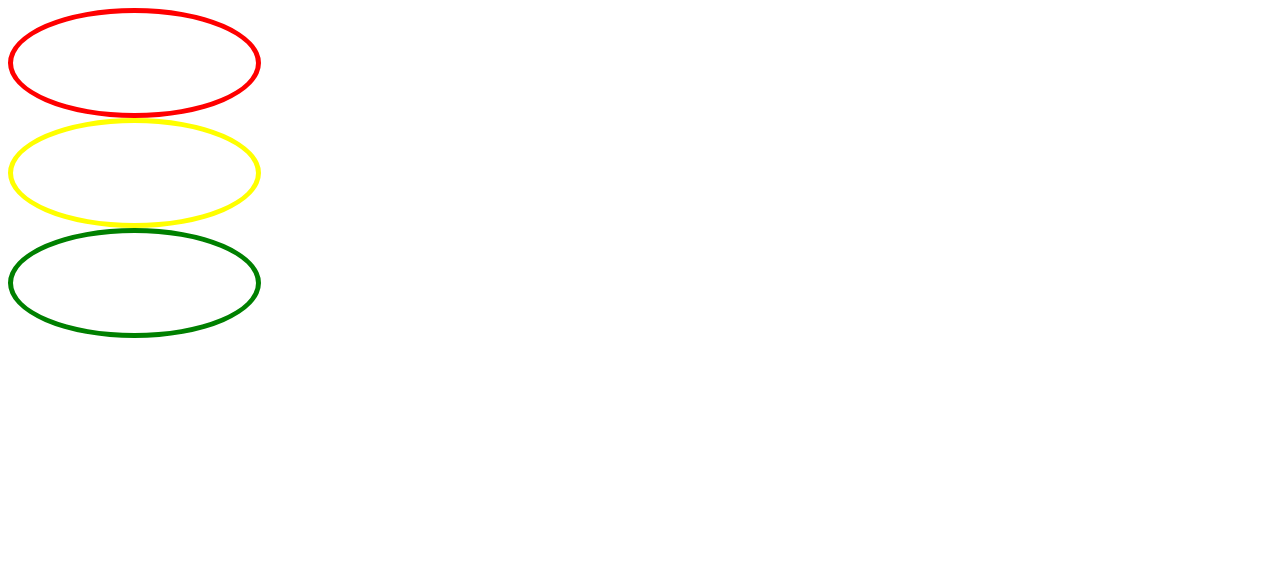
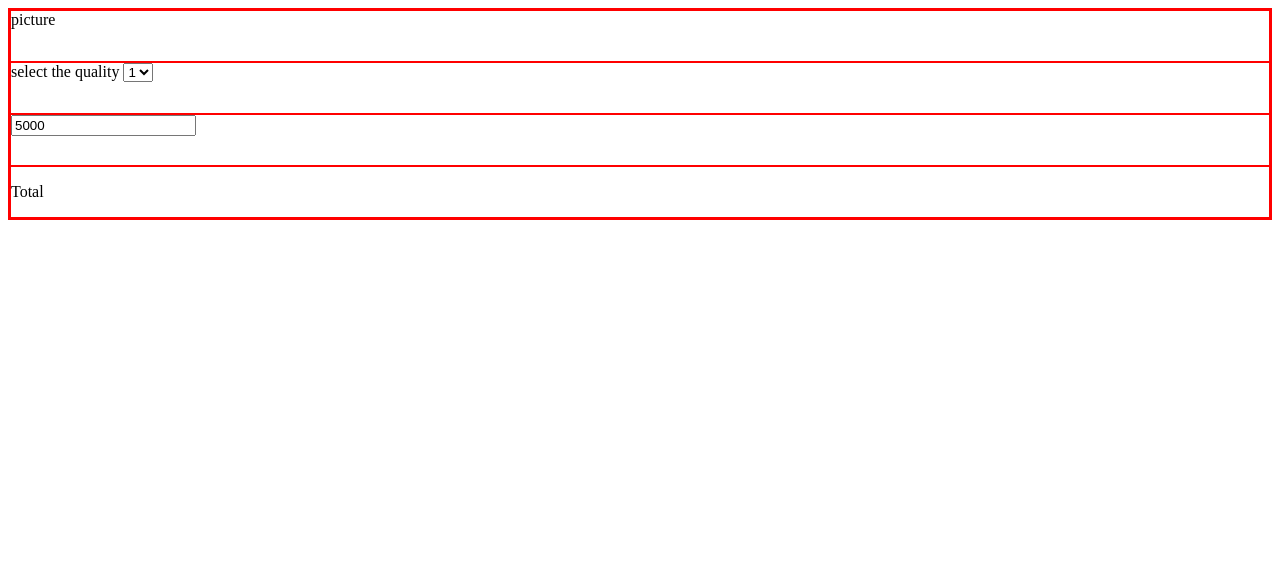
Before and after one commit to dominicdre/web-project, a plain HTML site: page examples/index.html in a window 1280 px wide. Drawn offline with Linux system fonts and the light colour scheme.

Commit message:
first file

```diff
--- a/css/style.css
+++ b/css/style.css
@@ -28,7 +28,7 @@ nav ul li{
     float: none;
 }
 nav ul li a{
-    color: black;
+    color: silver;
     font-size: 17px;
     text-decoration: none;
 }
--- a/examples/index.html
+++ b/examples/index.html
@@ -4,41 +4,49 @@
     <meta charset="UTF-8">
     <meta name="viewport" content="width=device-width, initial-scale=1.0">
     <title>Document</title>
-    <style>
-        .strong{
-            height: 570px;
-            width: 20%;
-            display: flex;
-            flex-direction: column;
-        }
-        #a{
+</head>
+<style>
+    div{
+        min-height: 50px;
+        border: 1px solid red;
+    }
+</style>
+<!-- ASSIGNMENT -->
+<body>
+    <div class="container-fluid">
+    <form>
+        <div class="row">
+            <div class="col-md-3">
+                picture
+            </div>
+            <div class="col-md-3">
+                <label>select the quality</label>
+                <select>
+                    <option>1</option>
+                    <option>2</option>
+                    <option>3</option>
+                    <option>4</option>
+                    <option>5</option>
+                </select>
+            </div>
+            <div class="col-md-3">
+                <input type="text" name="price" value="5000" id="price1">
+            </div>
+            <div class="col-md-3">
+                <p>Total</p>
+            </div>
+        </div>
+    </form>
+    </div>
+    </select>
+    <script type="text/javascript">
+       var names=["bola","dominic","lola","desmond"];
+       var length= names.length
+       for(i=0; i<length; i++){
 
-            color: green;
-            border: 5px solid red;
-            border-radius: 250%;
-            height: 100px;
-        }
-        #b{
 
-            color: yellow;
-            border: 5px solid yellow;
-            border-radius: 250%;
-            height: 100px;
-        }
-        #c{
+       }
 
-            color: red;
-            border: 5px solid green;
-            border-radius: 250%;
-            height: 100px;
-        }
-    </style>
-</head>
-<body>
-    <div class="strong">
-        <div id="a"></div>
-        <div id="b"></div>
-        <div id="c"></div>
-    </div>
+    </script>
 </body>
 </html>
```
Also changed, not shown: examples/javascript/script.js (added, +68 -0 lines), examples/javascript/work.html (added, +15 -0 lines), index.html (+0 -3 lines).
